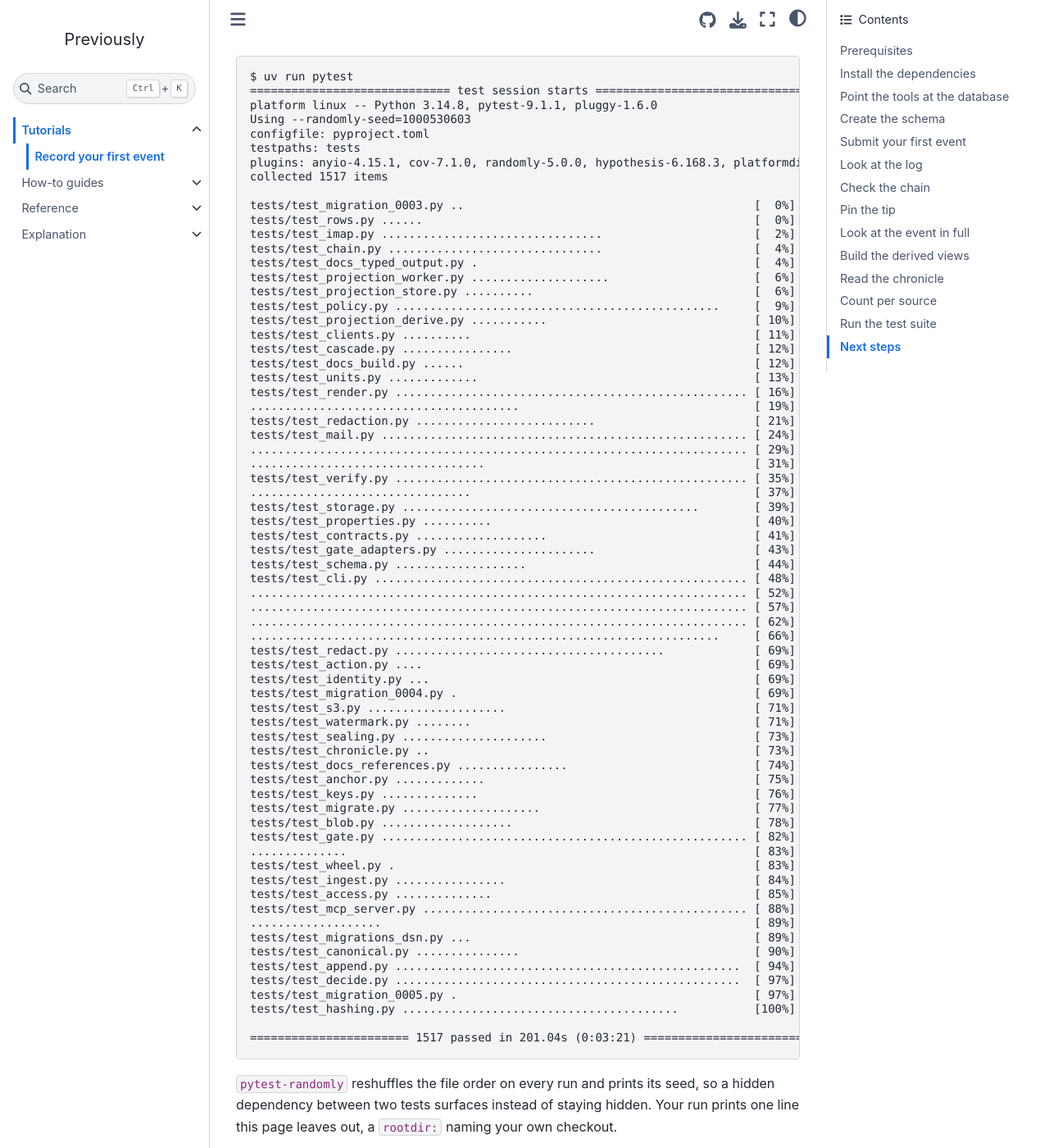
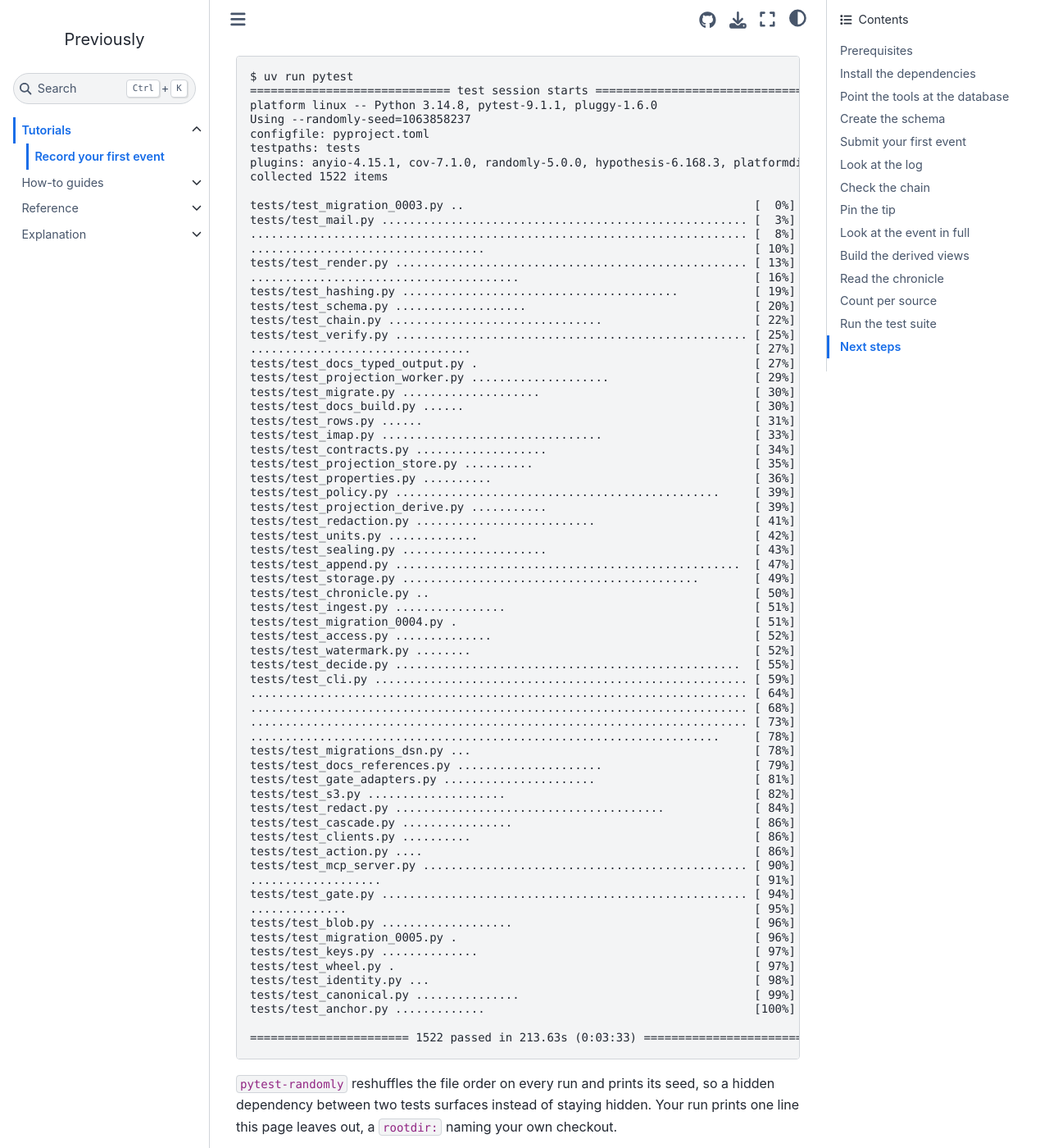
Before and after one commit to jensens/previously, a Sphinx documentation site: the page built from docs/tutorials/record-your-first-event.md, in a window 1280 px wide and 1400 px high, scrolled down 4885 px. Shown: the whole window at 82% size. Built offline with Sphinx 7.4.7 and the Sphinx Book theme 1.1.4, drawn with Linux system fonts in a browser that asks for light colours.

Commit message:
tutorial: retype the test run, 1522 passed
Typed from one run of `uv run pytest` on 2026-10-11, once the tree had
stopped moving, with the `rootdir:` line left out as the page says. The
five new tests hold the reference of the MCP server against the code.

Assisted-By: Claude Opus 5.5 <noreply@anthropic.com>

````diff
--- a/docs/tutorials/record-your-first-event.md
+++ b/docs/tutorials/record-your-first-event.md
@@ -193,71 +193,71 @@ It raises its own PostgreSQL container, a RustFS container as the S3 server for
 $ uv run pytest
 ============================= test session starts ==============================
 platform linux -- Python 3.14.8, pytest-9.1.1, pluggy-1.6.0
-Using --randomly-seed=1000530603
+Using --randomly-seed=1063858237
 configfile: pyproject.toml
 testpaths: tests
 plugins: anyio-4.15.1, cov-7.1.0, randomly-5.0.0, hypothesis-6.168.3, platformdirs-4.12.2
-collected 1517 items
+collected 1522 items
 
 tests/test_migration_0003.py ..                                          [  0%]
-tests/test_rows.py ......                                                [  0%]
-tests/test_imap.py ................................                      [  2%]
-tests/test_chain.py ...............................                      [  4%]
-tests/test_docs_typed_output.py .                                        [  4%]
-tests/test_projection_worker.py ....................                     [  6%]
-tests/test_projection_store.py ..........                                [  6%]
-tests/test_policy.py ...............................................     [  9%]
-tests/test_projection_derive.py ...........                              [ 10%]
-tests/test_clients.py ..........                                         [ 11%]
-tests/test_cascade.py ................                                   [ 12%]
-tests/test_docs_build.py ......                                          [ 12%]
-tests/test_units.py .............                                        [ 13%]
-tests/test_render.py ................................................... [ 16%]
-.......................................                                  [ 19%]
-tests/test_redaction.py ..........................                       [ 21%]
-tests/test_mail.py ..................................................... [ 24%]
-........................................................................ [ 29%]
-..................................                                       [ 31%]
-tests/test_verify.py ................................................... [ 35%]
-................................                                         [ 37%]
-tests/test_storage.py ...........................................        [ 39%]
-tests/test_properties.py ..........                                      [ 40%]
-tests/test_contracts.py ...................                              [ 41%]
-tests/test_gate_adapters.py ......................                       [ 43%]
-tests/test_schema.py ...................                                 [ 44%]
-tests/test_cli.py ...................................................... [ 48%]
-........................................................................ [ 52%]
-........................................................................ [ 57%]
-........................................................................ [ 62%]
-....................................................................     [ 66%]
-tests/test_redact.py .......................................             [ 69%]
-tests/test_action.py ....                                                [ 69%]
-tests/test_identity.py ...                                               [ 69%]
-tests/test_migration_0004.py .                                           [ 69%]
-tests/test_s3.py ....................                                    [ 71%]
-tests/test_watermark.py ........                                         [ 71%]
-tests/test_sealing.py .....................                              [ 73%]
-tests/test_chronicle.py ..                                               [ 73%]
-tests/test_docs_references.py ................                           [ 74%]
-tests/test_anchor.py .............                                       [ 75%]
-tests/test_keys.py ..............                                        [ 76%]
-tests/test_migrate.py ....................                               [ 77%]
-tests/test_blob.py ...................                                   [ 78%]
-tests/test_gate.py ..................................................... [ 82%]
-..............                                                           [ 83%]
-tests/test_wheel.py .                                                    [ 83%]
-tests/test_ingest.py ................                                    [ 84%]
-tests/test_access.py ..............                                      [ 85%]
-tests/test_mcp_server.py ............................................... [ 88%]
-...................                                                      [ 89%]
-tests/test_migrations_dsn.py ...                                         [ 89%]
-tests/test_canonical.py ...............                                  [ 90%]
-tests/test_append.py ..................................................  [ 94%]
-tests/test_decide.py ..................................................  [ 97%]
-tests/test_migration_0005.py .                                           [ 97%]
-tests/test_hashing.py ........................................           [100%]
+tests/test_mail.py ..................................................... [  3%]
+........................................................................ [  8%]
+..................................                                       [ 10%]
+tests/test_render.py ................................................... [ 13%]
+.......................................                                  [ 16%]
+tests/test_hashing.py ........................................           [ 19%]
+tests/test_schema.py ...................                                 [ 20%]
+tests/test_chain.py ...............................                      [ 22%]
+tests/test_verify.py ................................................... [ 25%]
+................................                                         [ 27%]
+tests/test_docs_typed_output.py .                                        [ 27%]
+tests/test_projection_worker.py ....................                     [ 29%]
+tests/test_migrate.py ....................                               [ 30%]
+tests/test_docs_build.py ......                                          [ 30%]
+tests/test_rows.py ......                                                [ 31%]
+tests/test_imap.py ................................                      [ 33%]
+tests/test_contracts.py ...................                              [ 34%]
+tests/test_projection_store.py ..........                                [ 35%]
+tests/test_properties.py ..........                                      [ 36%]
+tests/test_policy.py ...............................................     [ 39%]
+tests/test_projection_derive.py ...........                              [ 39%]
+tests/test_redaction.py ..........................                       [ 41%]
+tests/test_units.py .............                                        [ 42%]
+tests/test_sealing.py .....................                              [ 43%]
+tests/test_append.py ..................................................  [ 47%]
+tests/test_storage.py ...........................................        [ 49%]
+tests/test_chronicle.py ..                                               [ 50%]
+tests/test_ingest.py ................                                    [ 51%]
+tests/test_migration_0004.py .                                           [ 51%]
+tests/test_access.py ..............                                      [ 52%]
+tests/test_watermark.py ........                                         [ 52%]
+tests/test_decide.py ..................................................  [ 55%]
+tests/test_cli.py ...................................................... [ 59%]
+........................................................................ [ 64%]
+........................................................................ [ 68%]
+........................................................................ [ 73%]
+....................................................................     [ 78%]
+tests/test_migrations_dsn.py ...                                         [ 78%]
+tests/test_docs_references.py .....................                      [ 79%]
+tests/test_gate_adapters.py ......................                       [ 81%]
+tests/test_s3.py ....................                                    [ 82%]
+tests/test_redact.py .......................................             [ 84%]
+tests/test_cascade.py ................                                   [ 86%]
+tests/test_clients.py ..........                                         [ 86%]
+tests/test_action.py ....                                                [ 86%]
+tests/test_mcp_server.py ............................................... [ 90%]
+...................                                                      [ 91%]
+tests/test_gate.py ..................................................... [ 94%]
+..............                                                           [ 95%]
+tests/test_blob.py ...................                                   [ 96%]
+tests/test_migration_0005.py .                                           [ 96%]
+tests/test_keys.py ..............                                        [ 97%]
+tests/test_wheel.py .                                                    [ 97%]
+tests/test_identity.py ...                                               [ 98%]
+tests/test_canonical.py ...............                                  [ 99%]
+tests/test_anchor.py .............                                       [100%]
 
-======================= 1517 passed in 201.04s (0:03:21) =======================
+======================= 1522 passed in 213.63s (0:03:33) =======================
 ```
 
 `pytest-randomly` reshuffles the file order on every run and prints its seed, so a hidden dependency between two tests surfaces instead of staying hidden.
````
